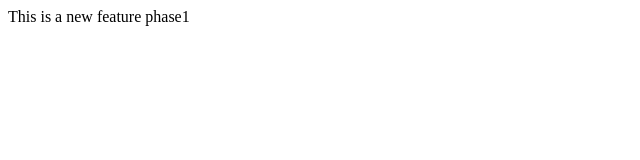
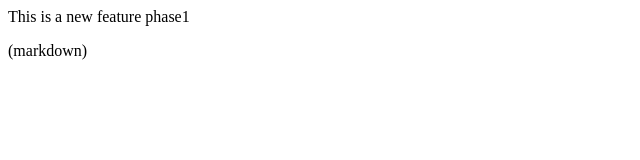
Before and after one commit to shreyassapkal/localrepo, a plain HTML site: page index.html in a window 1280 px wide. Shown: the full height of the page, 0-640 px from the left. Drawn offline with Linux system fonts and the light colour scheme.

Commit message:
Add markdown

```diff
--- a/index.html
+++ b/index.html
@@ -1 +1,2 @@
 <p>This is a new feature phase1<p>
+<p>(markdown)<p>
```
